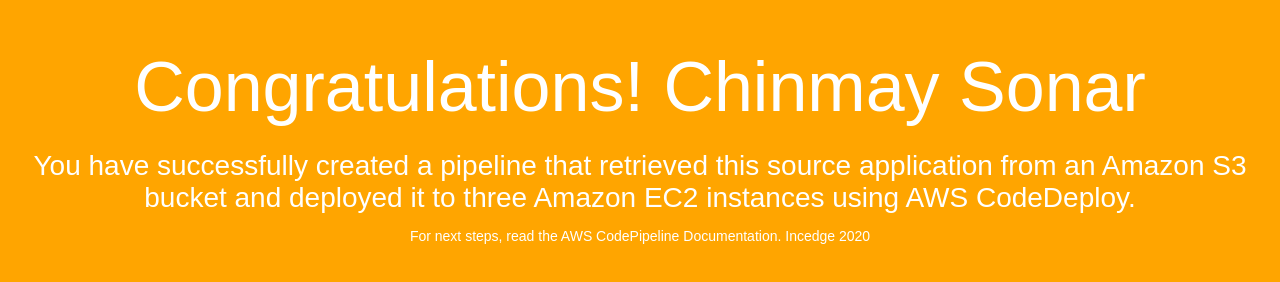
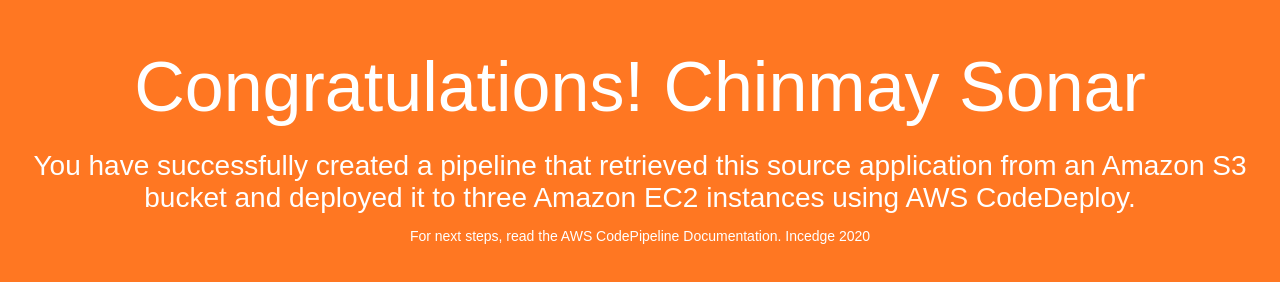
Before and after one commit to ChinmaySonar007/pipeline_exp2, a plain HTML site: page index.html in a window 1280 px wide. Drawn offline with Linux system fonts and the light colour scheme.

Commit message:
Update index.html

```diff
--- a/index.html
+++ b/index.html
@@ -7,7 +7,7 @@
   <style>
     body {
       color: #ffffff;
-      background-color: #ffa500;
+      background-color: #ff7722;
       font-family: Arial, sans-serif;
       font-size: 14px;
     }
```
